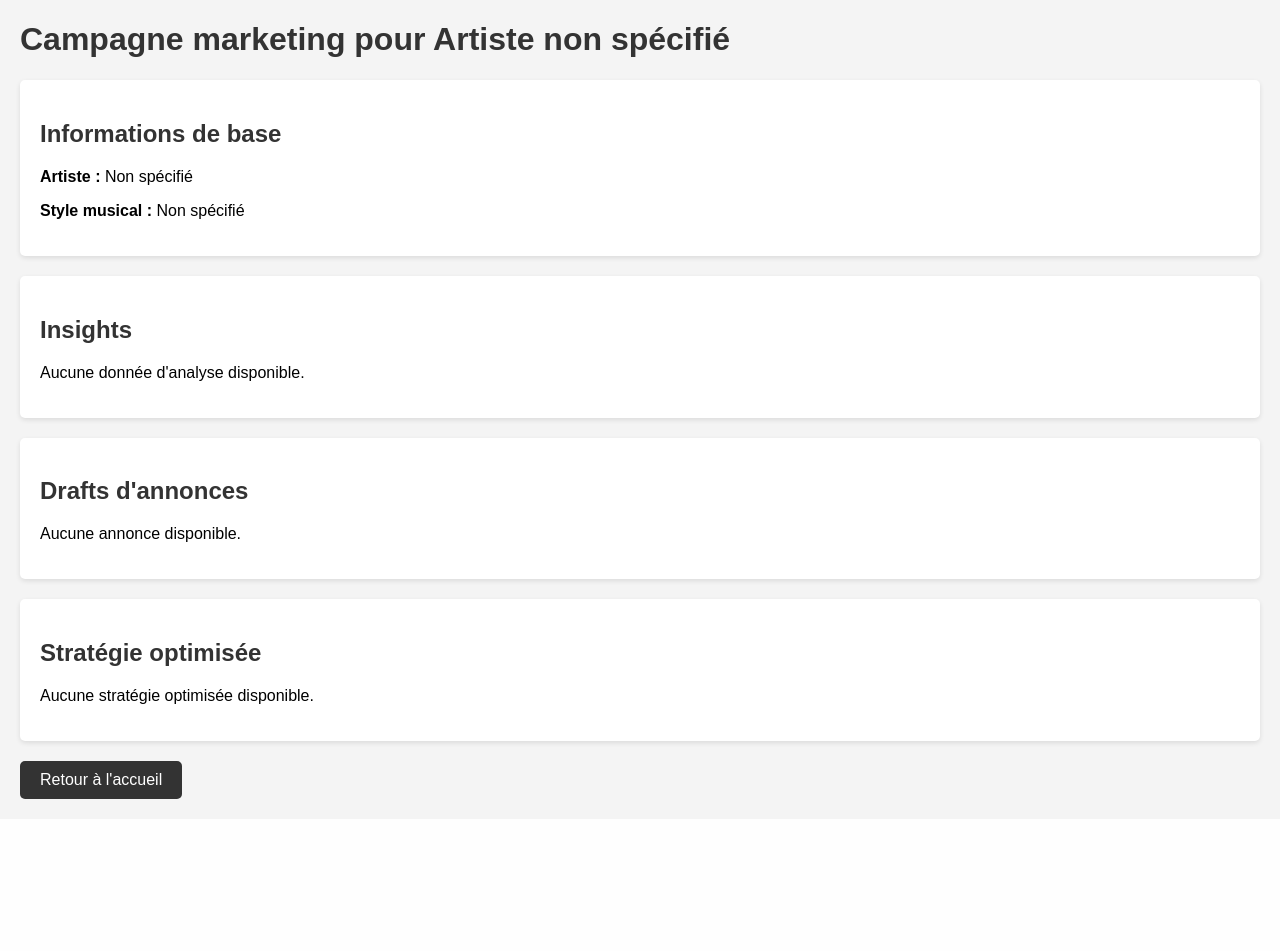
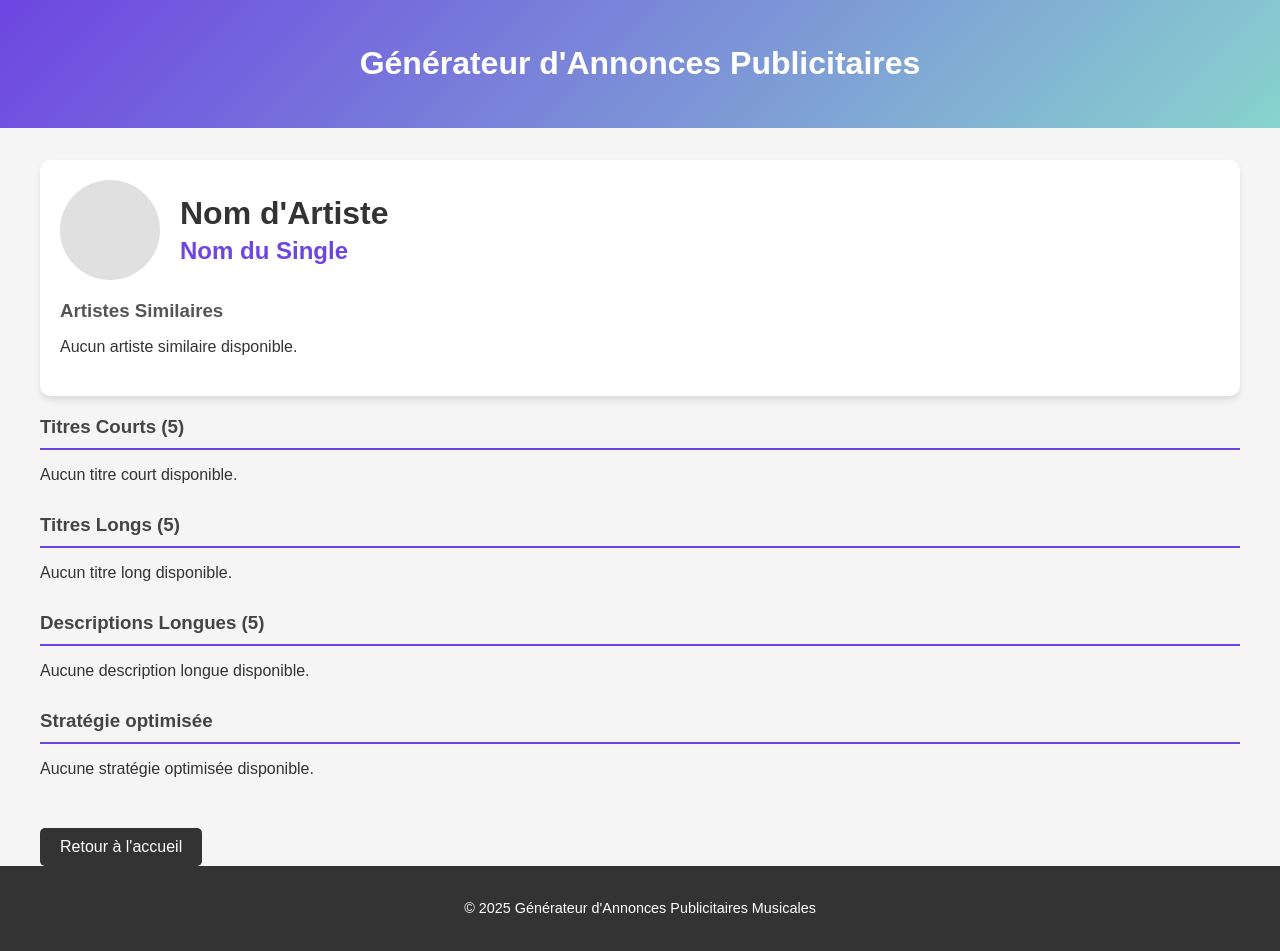
Before and after one commit to DenisAIagent/Bandstream-AiAgent, a Flask app: template campaign_supervisor/templates/results.html in a window 1280 px wide. Before the commit the page ends 799 px from the top, so only its background shows below. Run offline with Flask 2, Linux system fonts and the light colour scheme; the template is opened without the code that fills it, so the values that code supplies are empty.

Commit message:
Update results.html
refonte pour que les besoins editoriaux soient respectés

```diff
--- a/campaign_supervisor/templates/results.html
+++ b/campaign_supervisor/templates/results.html
@@ -3,28 +3,100 @@
 <head>
     <meta charset="UTF-8">
     <meta name="viewport" content="width=device-width, initial-scale=1.0">
-    <title>Résultats de la campagne</title>
+    <title>Générateur d'Annonces Publicitaires Musicales</title>
     <style>
         body {
-            font-family: Arial, sans-serif;
-            margin: 20px;
-            background-color: #f4f4f4;
-        }
-        h1, h2 {
+            font-family: 'Arial', sans-serif;
+            margin: 0;
+            padding: 0;
+            background-color: #f5f5f5;
             color: #333;
         }
-        .section {
-            background-color: #fff;
+        header {
+            background: linear-gradient(135deg, #6e45e2, #88d3ce);
+            color: white;
+            text-align: center;
+            padding: 1.5rem 0;
+            margin-bottom: 2rem;
+        }
+        .container {
+            max-width: 1200px;
+            margin: 0 auto;
+            padding: 0 20px;
+        }
+        .artist-info {
+            background-color: white;
+            border-radius: 10px;
             padding: 20px;
+            box-shadow: 0 4px 6px rgba(0, 0, 0, 0.1);
             margin-bottom: 20px;
+        }
+        .artist-header {
+            display: flex;
+            align-items: center;
+            margin-bottom: 20px;
+        }
+        .artist-image {
+            width: 100px;
+            height: 100px;
+            border-radius: 50%;
+            background-color: #e0e0e0;
+            margin-right: 20px;
+        }
+        .artist-details h1 {
+            margin: 0;
+            font-size: 2rem;
+            color: #333;
+        }
+        .artist-details h2 {
+            margin: 5px 0 0;
+            font-size: 1.5rem;
+            color: #6e45e2;
+        }
+        .similar-artists {
+            margin-bottom: 20px;
+        }
+        .similar-artists h3 {
+            margin-bottom: 10px;
+            color: #555;
+        }
+        .similar-artists ul {
+            list-style-type: disc;
+            padding-left: 20px;
+        }
+        .similar-artists li {
+            margin-bottom: 5px;
+        }
+        .content-section {
+            margin-bottom: 30px;
+        }
+        .content-section h3 {
+            border-bottom: 2px solid #6e45e2;
+            padding-bottom: 10px;
+            margin-bottom: 15px;
+            color: #444;
+        }
+        .content-box {
+            background-color: white;
             border-radius: 5px;
-            box-shadow: 0 2px 5px rgba(0, 0, 0, 0.1);
+            padding: 15px;
+            margin-bottom: 15px;
+            box-shadow: 0 2px 4px rgba(0, 0, 0, 0.05);
         }
-        .ad-draft {
-            border: 1px solid #ddd;
-            padding: 10px;
-            margin-bottom: 10px;
-            border-radius: 5px;
+        .content-box h4 {
+            margin-top: 0;
+            color: #6e45e2;
+        }
+        .content-box p {
+            margin-bottom: 0;
+            line-height: 1.6;
+        }
+        footer {
+            text-align: center;
+            padding: 20px;
+            background-color: #333;
+            color: white;
+            font-size: 0.9rem;
         }
         .button {
             display: inline-block;
@@ -33,45 +105,85 @@
             color: #fff;
             text-decoration: none;
             border-radius: 5px;
+            margin-top: 20px;
         }
     </style>
 </head>
 <body>
-    <h1>Campagne marketing pour {{ artist | default("Artiste non spécifié") }}</h1>
+    <header>
+        <div class="container">
+            <h1>Générateur d'Annonces Publicitaires</h1>
+        </div>
+    </header>
 
-    <div class="section">
-        <h2>Informations de base</h2>
-        <p><strong>Artiste :</strong> {{ artist | default("Non spécifié") }}</p>
-        <p><strong>Style musical :</strong> {{ style | default("Non spécifié") }}</p>
+    <div class="container">
+        <div class="artist-info">
+            <div class="artist-header">
+                <div class="artist-image"></div>
+                <div class="artist-details">
+                    <h1 id="artist-name">{{ artist | default("Nom d'Artiste") }}</h1>
+                    <h2 id="single-name">{{ style | default("Nom du Single") }}</h2>
+                </div>
             </div>
 
-    <div class="section">
-        <h2>Insights</h2>
-        {% if analysis %}
-            <p><strong>Tendances :</strong> {{ analysis.trends | join(", ") | default("Aucune tendance disponible") }}</p>
-            <p><strong>Artistes similaires :</strong> {{ analysis.lookalike_artists | join(", ") | default("Aucun artiste similaire disponible") }}</p>
+            <div class="similar-artists">
+                <h3>Artistes Similaires</h3>
+                {% if analysis and analysis.lookalike_artists %}
+                    <ul id="similar-artists-list">
+                        {% for artist in analysis.lookalike_artists %}
+                            <li>{{ artist }}</li>
+                        {% endfor %}
+                    </ul>
                 {% else %}
-            <p>Aucune donnée d'analyse disponible.</p>
+                    <p>Aucun artiste similaire disponible.</p>
+                {% endif %}
+            </div>
+        </div>
+
+        <div class="content-section">
+            <h3>Titres Courts (5)</h3>
+            {% if short_titles %}
+                {% for title in short_titles %}
+                    <div class="content-box">
+                        <h4>Titre {{ loop.index }}</h4>
+                        <p>{{ title.title | default("Titre non spécifié") }} ({{ title.character_count | default(0) }}/30 caractères)</p>
+                    </div>
+                {% endfor %}
+            {% else %}
+                <p>Aucun titre court disponible.</p>
             {% endif %}
         </div>
 
-    <div class="section">
-        <h2>Drafts d'annonces</h2>
-        {% if ad_drafts %}
-            {% for ad in ad_drafts %}
-                <div class="ad-draft">
-                    <p><strong>Titre :</strong> {{ ad.title | default("Titre non spécifié") }} ({{ ad.character_counts.title | default(0) }}/30 caractères)</p>
-                    <p><strong>Contenu :</strong> {{ ad.content | default("Contenu non spécifié") }} ({{ ad.character_counts.content | default(0) }}/90 caractères)</p>
-                    <p><strong>Plateforme :</strong> {{ ad.platform | default("Plateforme non spécifiée") }}</p>
+        <div class="content-section">
+            <h3>Titres Longs (5)</h3>
+            {% if long_titles %}
+                {% for title in long_titles %}
+                    <div class="content-box">
+                        <h4>Titre Long {{ loop.index }}</h4>
+                        <p>{{ title.title | default("Titre long non spécifié") }} ({{ title.character_count | default(0) }} caractères)</p>
                     </div>
                 {% endfor %}
             {% else %}
-            <p>Aucune annonce disponible.</p>
+                <p>Aucun titre long disponible.</p>
             {% endif %}
         </div>
 
-    <div class="section">
-        <h2>Stratégie optimisée</h2>
+        <div class="content-section">
+            <h3>Descriptions Longues (5)</h3>
+            {% if long_descriptions %}
+                {% for desc in long_descriptions %}
+                    <div class="content-box">
+                        <h4>Description {{ loop.index }}</h4>
+                        <p>{{ desc.description | default("Description non spécifiée") }} ({{ desc.character_count | default(0) }} caractères)</p>
+                    </div>
+                {% endfor %}
+            {% else %}
+                <p>Aucune description longue disponible.</p>
+            {% endif %}
+        </div>
+
+        <div class="content-section">
+            <h3>Stratégie optimisée</h3>
             {% if strategy %}
                 <p><strong>Public cible :</strong> {{ strategy.target_audience | default("Non spécifié") }}</p>
                 <p><strong>Canaux :</strong> {{ strategy.channels | join(", ") | default("Aucun canal spécifié") }}</p>
@@ -89,5 +201,12 @@
         </div>
 
         <a href="/" class="button">Retour à l'accueil</a>
+    </div>
+
+    <footer>
+        <div class="container">
+            <p>© 2025 Générateur d'Annonces Publicitaires Musicales</p>
+        </div>
+    </footer>
 </body>
 </html>
```
Lines whose indentation alone changed are shown as unchanged.
